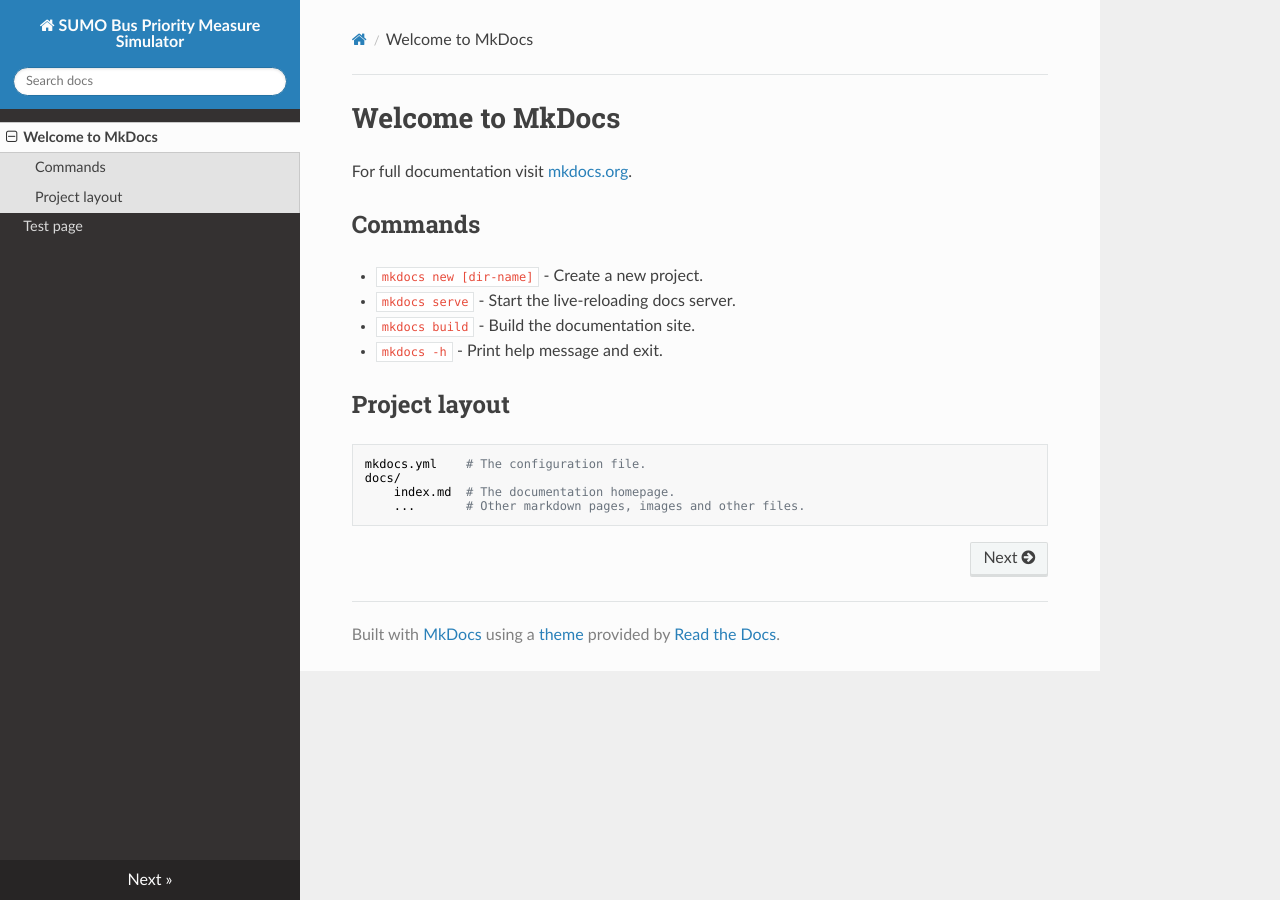
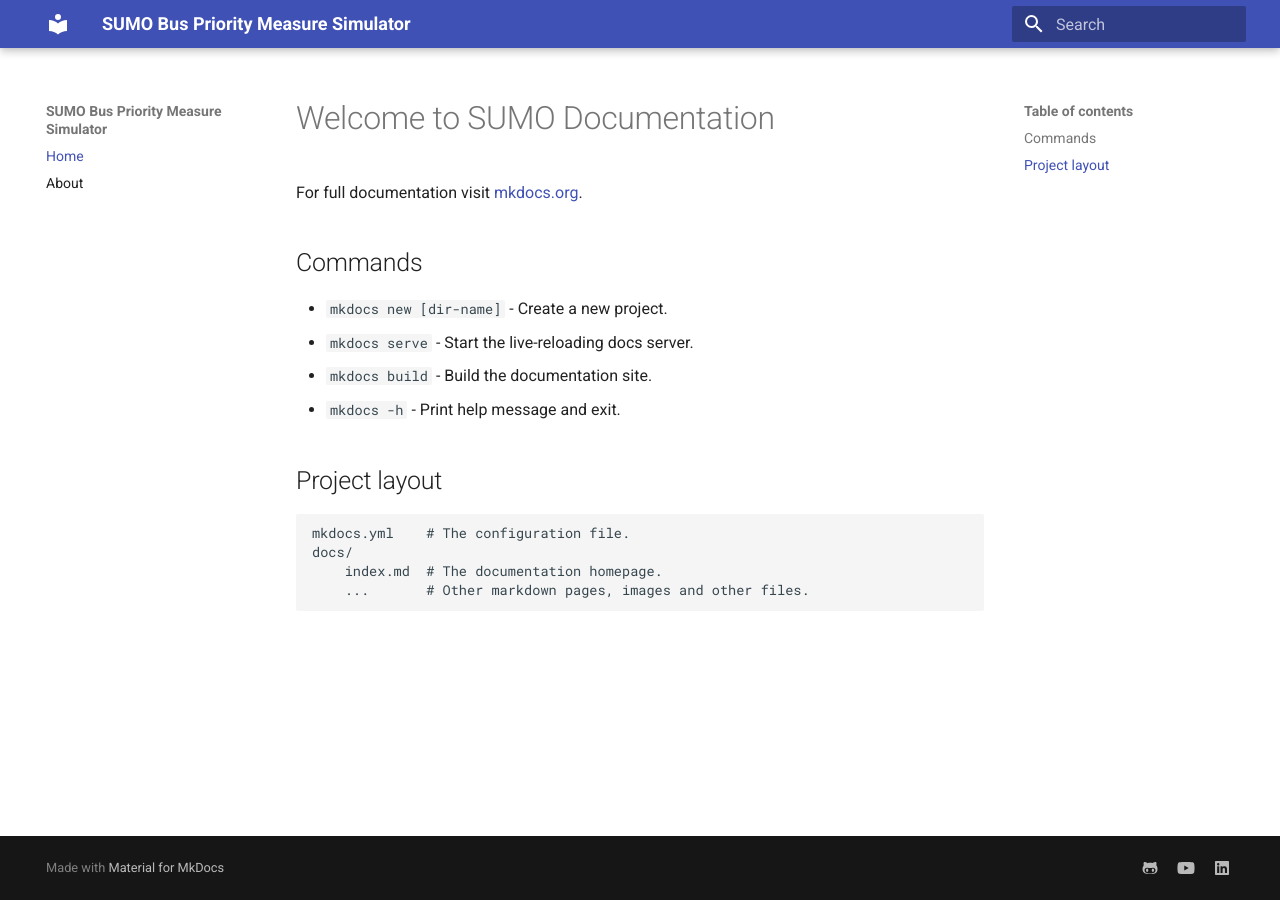
Before and after one commit to thenuwantb/sumo-bpm-docs, an MkDocs documentation site: the page built from docs/index.md, in a window 1280 px wide. Built offline with MkDocs 1.6.1 and Material for MkDocs 9.7.7, drawn with Linux system fonts in a browser that asks for light colours; nearby versions of some CDN libraries; some of the changed lines change nothing that is shown.

Commit message:
$changing theme-material

```diff
--- a/docs/index.md
+++ b/docs/index.md
@@ -1,4 +1,4 @@
-# Welcome to MkDocs
+# Welcome to SUMO Documentation
 
 For full documentation visit [mkdocs.org](https://www.mkdocs.org).
 
--- a/mkdocs.yml
+++ b/mkdocs.yml
@@ -1,4 +1,18 @@
 site_name: SUMO Bus Priority Measure Simulator
 
+nav:
+    - Home: index.md
+    - About: test_page.md
+
 theme:
-  name: readthedocs
+  name: material
+  nav_style: dark
+
+extra:
+  social:
+    - icon: fontawesome/brands/github-alt
+      link: https://github.com/thenuwantb
+    - icon: fontawesome/brands/youtube
+      link: https://www.youtube.com/@knowmaga592
+    - icon: fontawesome/brands/linkedin
+      link: https://www.linkedin.com/in/thenuwanjayasinghe/
```
